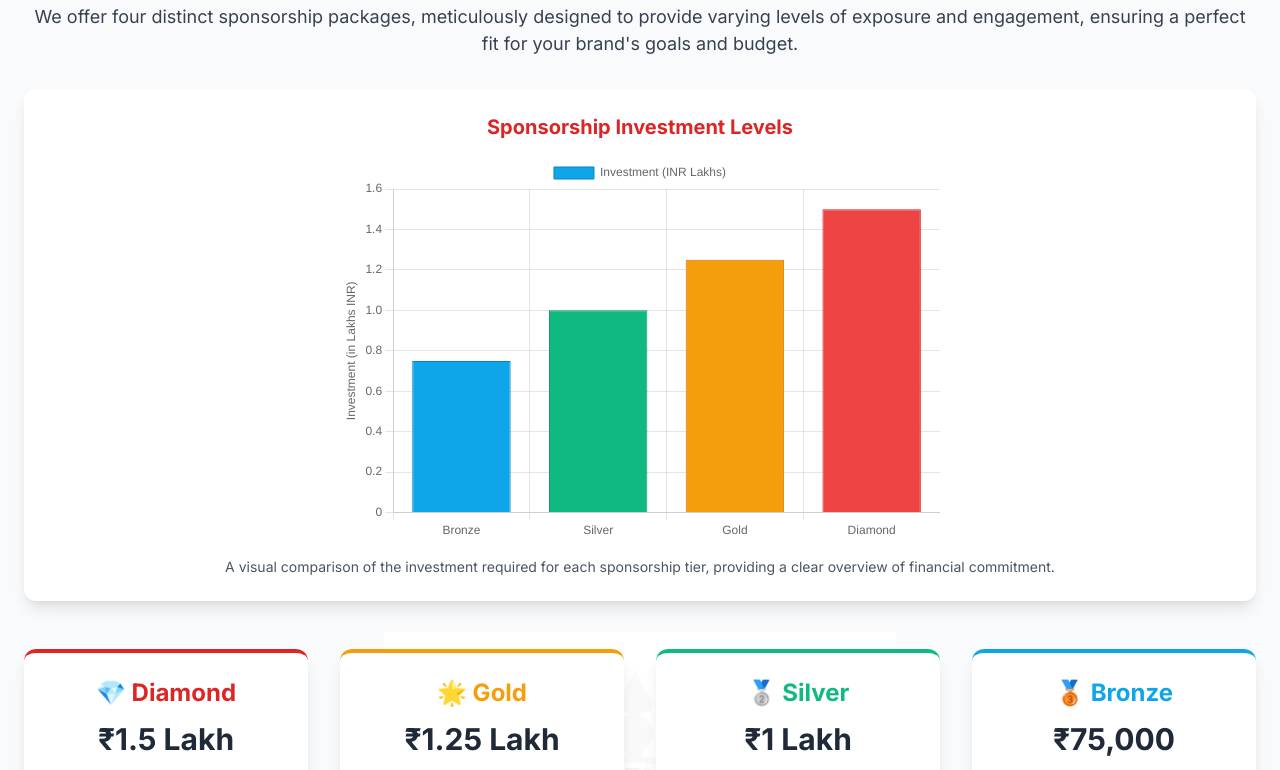
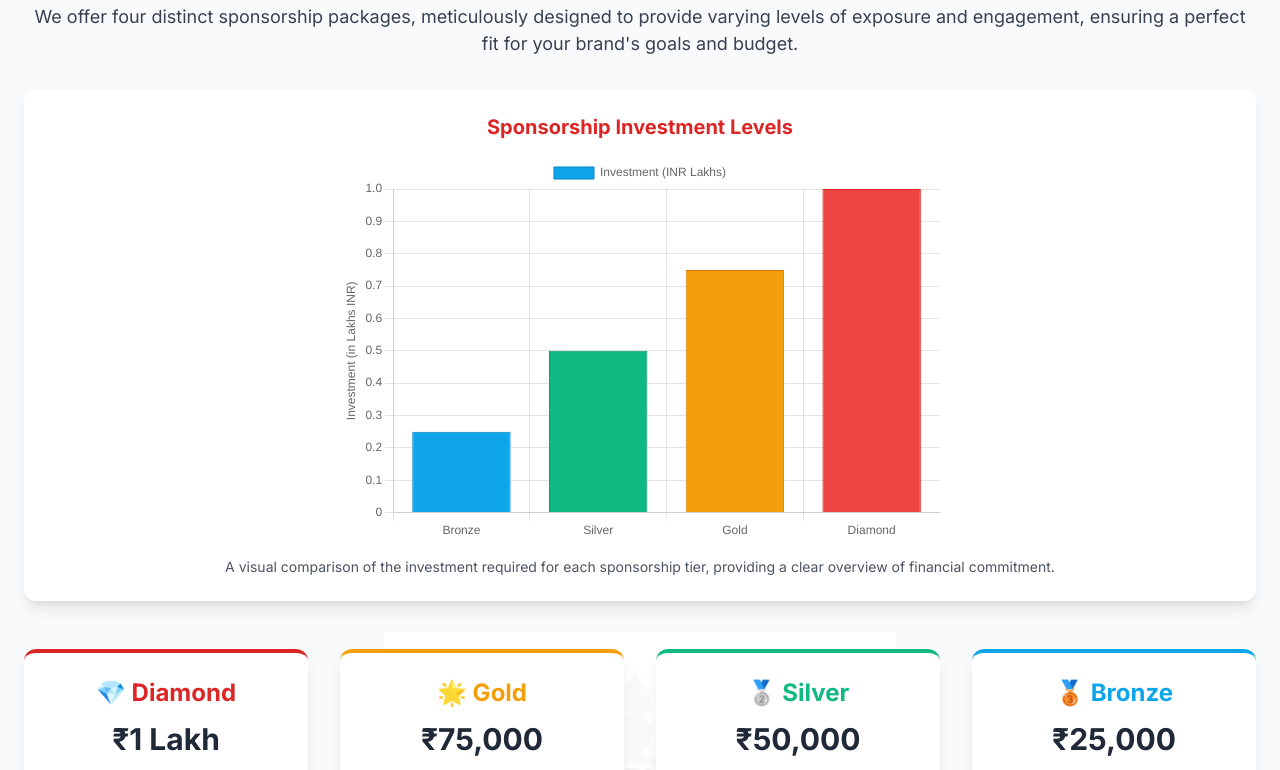
Before and after one commit to Gyanar-git/utopia-jagannth-sevak-sangha-sponsor-info, a plain HTML site: page index.html in a window 1280 px wide. Shown: the part 1890-2660 px from the top of the page. Drawn offline with nearby package versions, Linux system fonts and the light colour scheme.

Commit message:
Update index.html

```diff
--- a/index.html
+++ b/index.html
@@ -267,7 +267,7 @@
             <div class="grid grid-cols-1 md:grid-cols-2 lg:grid-cols-4 gap-8 mt-12">
                 <div class="card flex flex-col border-t-4 border-red-600">
                     <h3 class="text-2xl font-bold mb-3 text-red-600">💎 Diamond</h3>
-                    <p class="text-3xl font-bold mb-4 text-gray-800">₹1.5 Lakh</p>
+                    <p class="text-3xl font-bold mb-4 text-gray-800">₹1 Lakh</p>
                     <ul class="space-y-2 text-gray-700 text-left mb-6 flex-grow">
                         <li class="benefit-item"><span class="benefit-icon">✓</span>Premier 10x12ft Banner</li>
                         <li class="benefit-item"><span class="benefit-icon">✓</span>Digital Screen Feature</li>
@@ -285,7 +285,7 @@
 
                 <div class="card flex flex-col border-t-4 border-amber-500">
                     <h3 class="text-2xl font-bold mb-3 text-amber-500">🌟 Gold</h3>
-                    <p class="text-3xl font-bold mb-4 text-gray-800">₹1.25 Lakh</p>
+                    <p class="text-3xl font-bold mb-4 text-gray-800">₹75,000</p>
                     <ul class="space-y-2 text-gray-700 text-left mb-6 flex-grow">
                         <li class="benefit-item"><span class="benefit-icon">✓</span>Prominent 8x10ft Banner</li>
                         <li class="benefit-item"><span class="benefit-icon">✓</span>Invites & Pamphlets (2500+ homes)</li>
@@ -301,7 +301,7 @@
 
                 <div class="card flex flex-col border-t-4 border-emerald-500">
                     <h3 class="text-2xl font-bold mb-3 text-emerald-500">🥈 Silver</h3>
-                    <p class="text-3xl font-bold mb-4 text-gray-800">₹1 Lakh</p>
+                    <p class="text-3xl font-bold mb-4 text-gray-800">₹50,000</p>
                     <ul class="space-y-2 text-gray-700 text-left mb-6 flex-grow">
                         <li class="benefit-item"><span class="benefit-icon">✓</span>Visible 6x8ft Banner</li>
                         <li class="benefit-item"><span class="benefit-icon">✓</span>Invites & Pamphlets (2500+ homes)</li>
@@ -315,7 +315,7 @@
                 </div>
 
                 <div class="card flex flex-col border-t-4 border-sky-500"> <h3 class="text-2xl font-bold mb-3 text-sky-500">🥉 Bronze</h3>
-                    <p class="text-3xl font-bold mb-4 text-gray-800">₹75,000</p>
+                    <p class="text-3xl font-bold mb-4 text-gray-800">₹25,000</p>
                     <ul class="space-y-2 text-gray-700 text-left mb-6 flex-grow">
                         <li class="benefit-item"><span class="benefit-icon">✓</span>4x4ft Banner Display</li>
                         <li class="benefit-item"><span class="benefit-icon">✓</span>Invites & Pamphlets (2500+ homes)</li>
@@ -381,7 +381,7 @@
             <div class="bg-white text-gray-800 p-8 rounded-lg shadow-xl max-w-lg mx-auto">
                 <h3 class="text-2xl font-bold mb-4 text-red-600">Contact Us for Sponsorship</h3>
                 <p class="mb-2"><span class="font-semibold">Organization:</span> Utopia Jagannath Sevak Sangha</p>
-                <p class="mb-2"><span class="font-semibold">Contact Person:</span> [Your Name / Team Name]</p>
+                <p class="mb-2"><span class="font-semibold">Contact Person:</span> Jagannth Sangha Team</p>
                 <p class="mb-2"><span class="font-semibold">Phone:</span> <a href="tel:+919739973156" class="text-amber-600 hover:underline">+91 9739973156</a></p>
                 <p class="mb-4"><span class="font-semibold">Email:</span> <a href="mailto:utopiajagannathsevaksangha@gmail.com" class="text-amber-600 hover:underline">utopiajagannathsevaksangha@gmail.com</a></p>
 
@@ -448,7 +448,7 @@
                 labels: ['Bronze', 'Silver', 'Gold', 'Diamond'].map(label => wrapLabels(label, 16)),
                 datasets: [{
                     label: 'Investment (INR Lakhs)',
-                    data: [0.75, 1.00, 1.25, 1.50],
+                    data: [0.25, 0.50, 0.75, 1.00], // Updated data for 25k, 50k, 75k, 1 lakh
                     backgroundColor: ['#0EA5E9', '#10B981', '#F59E0B', '#EF4444'],
                     borderColor: ['#0284C7', '#059669', '#D97706', '#DC2626'],
                     borderWidth: 1
@@ -565,7 +565,7 @@
         });
 
         function copyContactInfo() {
-            const contactText = `Organization: Utopia Jagannath Sevak Sangha\nContact Person: [Your Name / Team Name]\nPhone: +91 9739973156\nEmail: utopiajagannathsevaksangha@gmail.com`;
+            const contactText = `Organization: Utopia Jagannath Sevak Sangha\nContact Person: Jagannth Sangha Team\nPhone: +91 9739973156\nEmail: utopiajagannathsevaksangha@gmail.com`;
             const textArea = document.createElement('textarea');
             textArea.value = contactText;
             document.body.appendChild(textArea);
```
